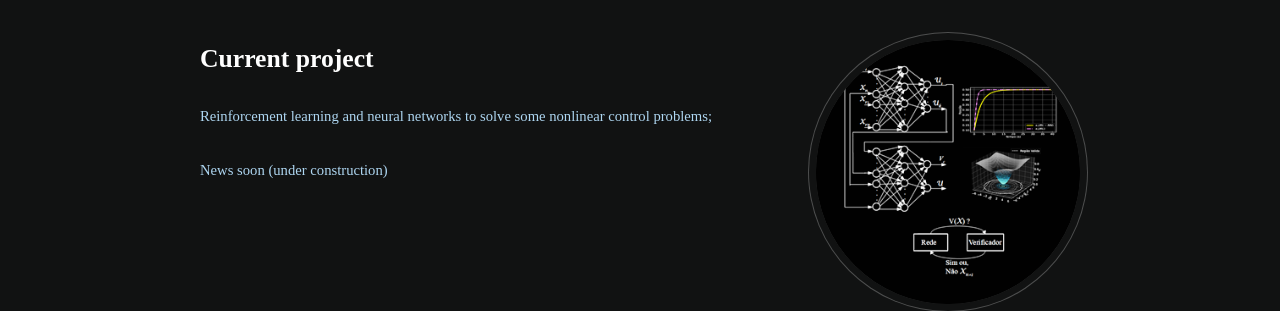
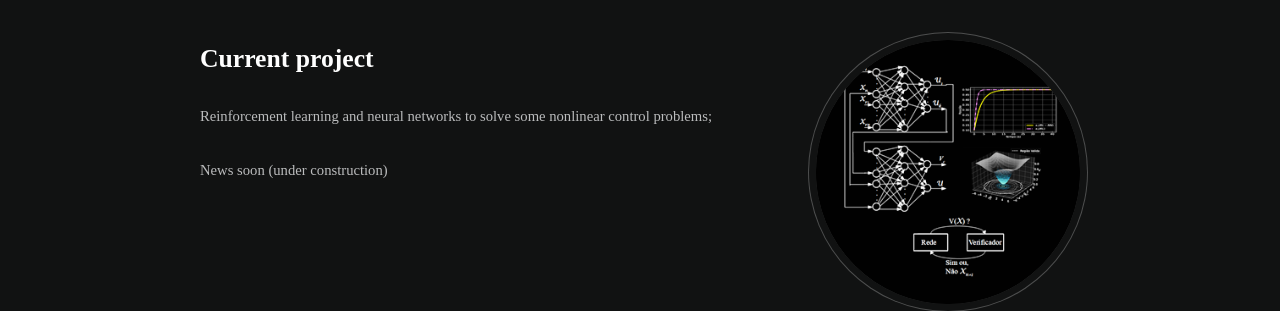
Before and after one commit to roscibely/roscibely.github.io, a Jekyll site: the page built from index.md, in a window 1280 px wide. Shown: the part 1848-2159 px from the top of the page. Built offline with Jekyll 4.4.1, drawn with Linux system fonts in a browser that asks for light colours; some web fonts are replaced; our own code applies the rules of GitHub Pages for plain Markdown files.

Commit message:
Update main.css

```diff
--- a/assets/css/main.css
+++ b/assets/css/main.css
@@ -3113,7 +3113,7 @@
 
 		.wrapper.style2 {
 			background-color: #111212;
-			color: #aed6f1;
+			color: #bbbcbd;
 		}
 
 			.wrapper.style2 input, .wrapper.style2 select, .wrapper.style2 textarea {
```
